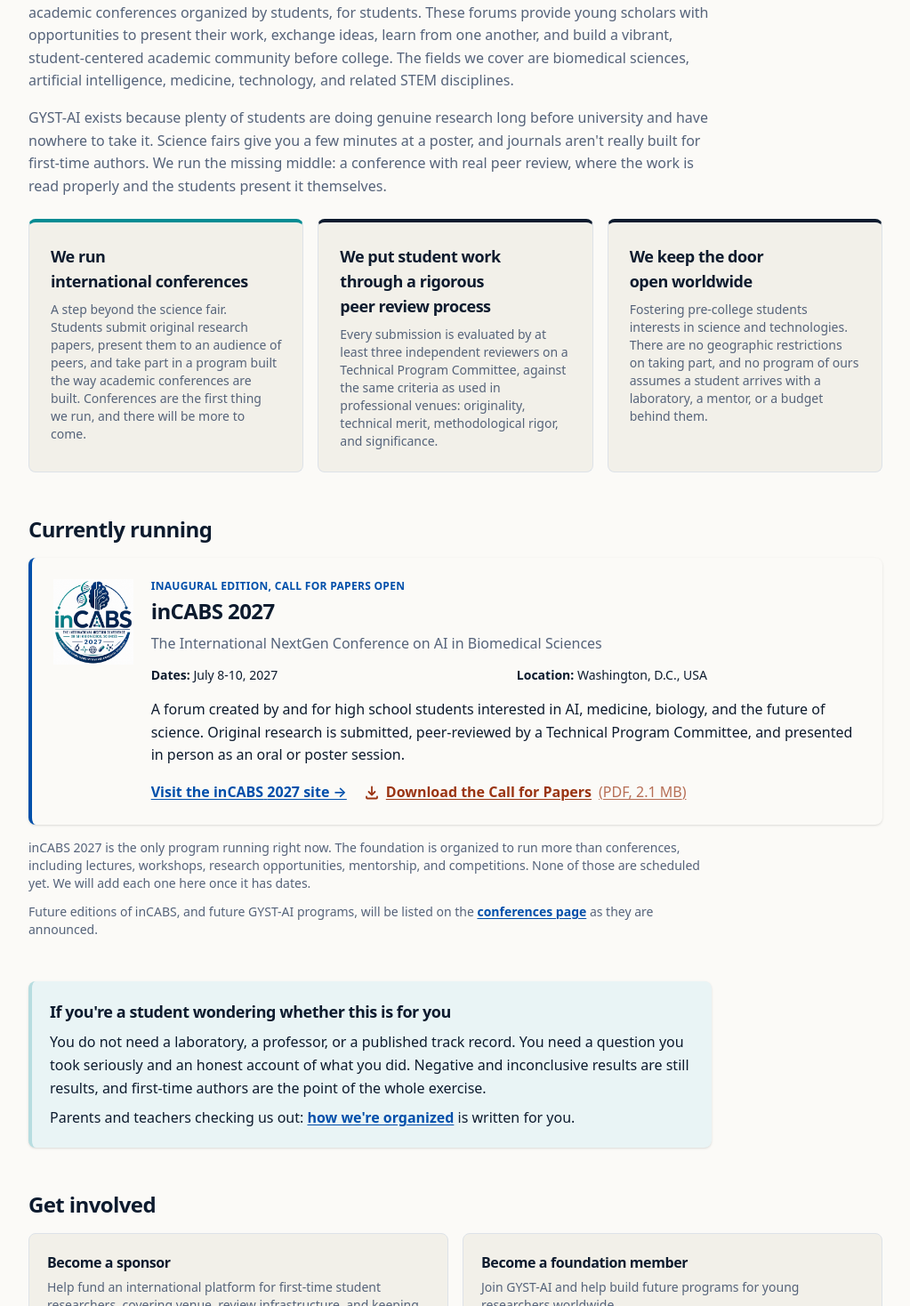
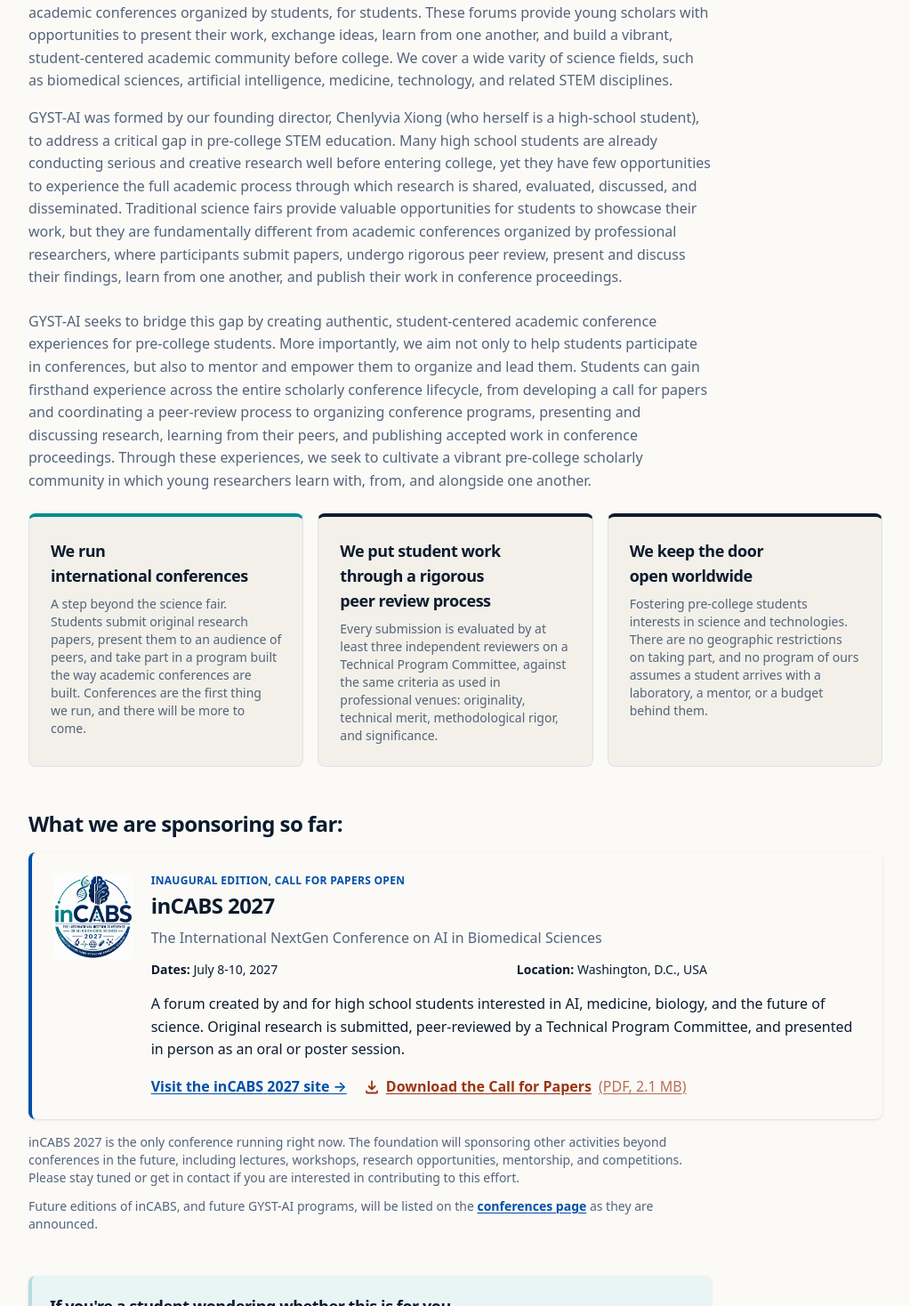
Before and after one commit to GYST-AI/gyst-ai.github.io, a Next.js app: page / in a window 1280 px wide. Shown: the part 782-2250 px from the top of the page at 89% size, without its empty margins (128-1151 px from the left). Built offline with nearby package versions, Linux system fonts and the light colour scheme.

Commit message:
Revise organization description and conference details
Updated the content to provide more detailed information about the organization's mission and activities, enhancing clarity and engagement for readers.

```diff
--- a/src/app/page.tsx
+++ b/src/app/page.tsx
@@ -46,7 +46,7 @@
             {org.name}
           </p>
           <h1 className="mt-2 max-w-3xl text-4xl font-extrabold tracking-tight text-balance text-[var(--color-panel-ink)] sm:text-5xl">
-            Young researchers deserve a real academic forum.
+            {org.tagline}.
           </h1>
           <p className="mt-4 max-w-2xl text-lg text-[var(--color-panel-muted)]">
             {org.mission}
@@ -75,16 +75,24 @@
             What the foundation does
           </h2>
           <p className="mb-4 max-w-3xl text-[var(--color-ink-muted)]">
-            {org.purpose} The fields we cover are{" "}
+            {org.purpose} We cover a wide varity of science fields, such as{" "}
             {sentenceList(org.disciplines)}.
           </p>
           <p className="mb-6 max-w-3xl text-[var(--color-ink-muted)]">
-            {org.acronym} exists because plenty of students are doing genuine
-            research long before university and have nowhere to take it. Science
-            fairs give you a few minutes at a poster, and journals aren&apos;t
-            really built for first-time authors. We run the missing middle: a
-            conference with real peer review, where the work is read properly
-            and the students present it themselves.
+            {org.acronym} was formed by our founding director, Chenlyvia Xiong (who herself is a high-school student), to address a critical gap
+            in pre-college STEM education. Many high school students are already conducting serious and creative research well before entering college,
+            yet they have few opportunities to experience the full academic process through which research is shared, evaluated, discussed, and disseminated.
+            Traditional science fairs provide valuable opportunities for students to showcase their work, but they are fundamentally different
+            from academic conferences organized by professional researchers, where participants submit papers, undergo rigorous peer review, present and
+            discuss their findings, learn from one another, and publish their work in conference proceedings.
+          </p>
+          <p className="mb-6 max-w-3xl text-[var(--color-ink-muted)]">
+            {org.acronym} seeks to bridge this gap by creating authentic, student-centered academic conference experiences for pre-college students.
+            More importantly, we aim not only to help students participate in conferences, but also to mentor and empower them to
+            organize and lead them. Students can gain firsthand experience across the entire scholarly conference lifecycle, from developing
+            a call for papers and coordinating a peer-review process to organizing conference programs, presenting and discussing
+            research, learning from their peers, and publishing accepted work in conference proceedings. Through these experiences, we seek
+            to cultivate a vibrant pre-college scholarly community in which young researchers learn with, from, and alongside one another.
           </p>
 
           <div className="grid gap-4 sm:grid-cols-3">
@@ -96,14 +104,13 @@
 
         <section className="mb-12">
           <h2 className="mb-4 text-2xl font-extrabold tracking-tight">
-            Currently running
+            What we are sponsoring so far:
           </h2>
           <ConferenceCard conference={featured} />
           <p className="mt-4 max-w-3xl text-sm text-[var(--color-ink-muted)]">
-            {featured.acronym} {featured.year} is the only program running right
-            now. The foundation is organized to run more than conferences,
-            including {sentenceList(org.activities.slice(1))}. None of those are
-            scheduled yet. We will add each one here once it has dates.
+            {featured.acronym} {featured.year} is the only conference running right
+            now. The foundation will sponsoring other activities beyond conferences in the future,
+            including {sentenceList(org.activities.slice(1))}. Please stay tuned or get in contact if you are interested in contributing to this effort.
           </p>
           <p className="mt-3 max-w-3xl text-sm text-[var(--color-ink-muted)]">
             Future editions of {featured.acronym}, and future {org.acronym}{" "}
@@ -125,9 +132,8 @@
           >
             <p>
               You do not need a laboratory, a professor, or a published track
-              record. You need a question you took seriously and an honest
-              account of what you did. Negative and inconclusive results are
-              still results, and first-time authors are the point of the whole
+              record. You need a research question that you aim to solve and share with your peer students about what you did. Negative and inconclusive results are
+              still results, and first-time academic research experience is the point of the whole
               exercise.
             </p>
             <p>
```
